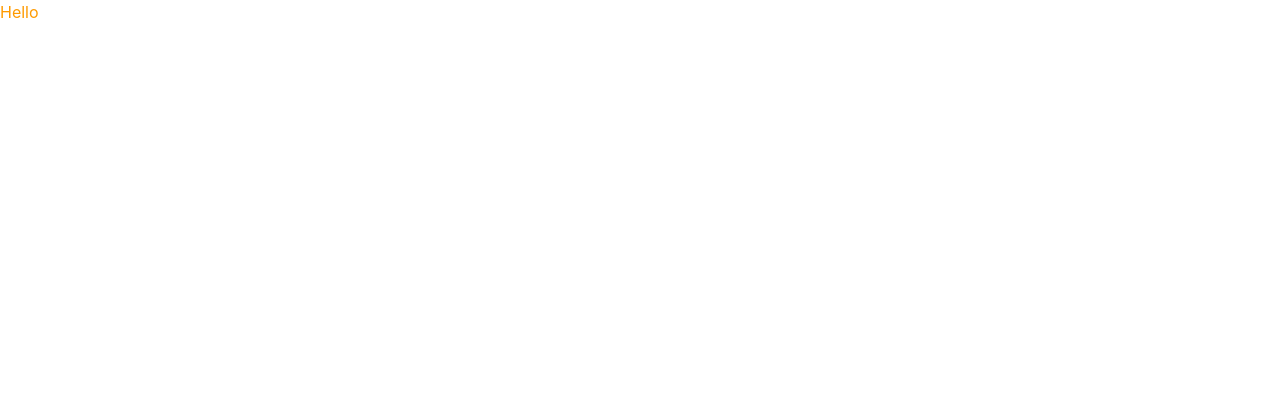
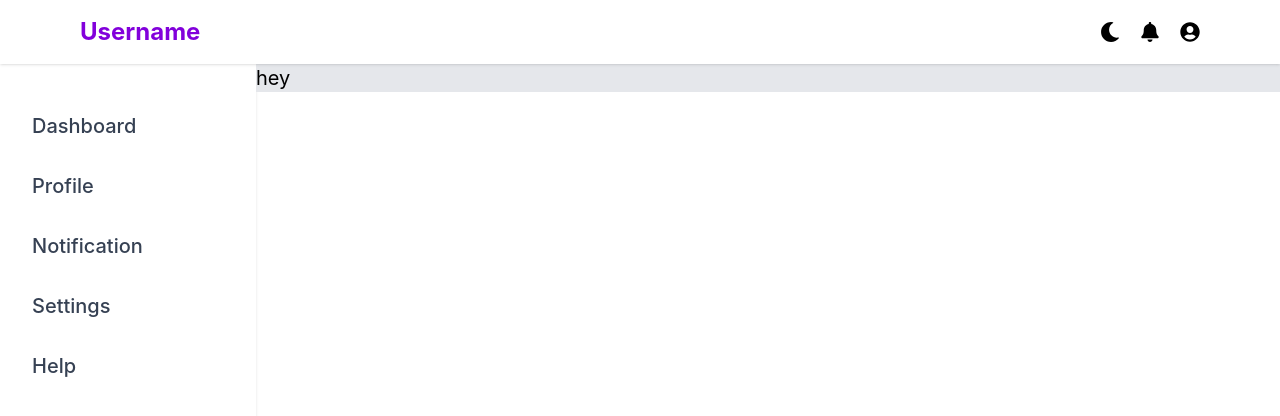
Before and after one commit to AmaanKhanGit/user-dashboard, a React (Vite) app: page / in a window 1280 px wide. Shown: the top 416 px of the page. Built offline with nearby package versions, Linux system fonts and the light colour scheme.

Commit message:
topbar and navbar added

```diff
--- a/src/Pages/Dashboard/Dashboard.jsx
+++ b/src/Pages/Dashboard/Dashboard.jsx
@@ -1,7 +1,11 @@
 import DashboardLayout from "../../components/DashboardLayout";
 
 const Dashboard = () => {
-  return <DashboardLayout></DashboardLayout>;
+  return (
+    <DashboardLayout>
+      <div className="text-xl bg-gray-200"> hey</div>
+    </DashboardLayout>
+  );
 };
 
 export default Dashboard;
--- a/src/components/DashboardLayout.jsx
+++ b/src/components/DashboardLayout.jsx
@@ -1,7 +1,16 @@
+import Sidebar from "./Sidebar";
 import Topnav from "./Topnav";
 
-const DashboardLayout = () => {
-  return <Topnav />;
+const DashboardLayout = ({ children }) => {
+  return (
+    <div className="h-full flex flex-col">
+      <Topnav />
+      <div className="flex flex-1">
+        <Sidebar />
+        <main className="flex-1 overflow-auto">{children}</main>
+      </div>
+    </div>
+  );
 };
 
 export default DashboardLayout;
--- /dev/null
+++ b/src/components/Sidebar.jsx
@@ -0,0 +1,19 @@
+const Sidebar = () => {
+  const links = ["Dashboard", "Profile", "Notification", "Settings", "Help"];
+  return (
+    <div className="py-10 px-6 w-64 shadow max-sm:hidden">
+      <div className=" flex flex-col gap-4 justify-between items-start ">
+        {links.map((link) => (
+          <div
+            key={link}
+            className="text-xl rounded w-full p-2 font-medium text-gray-700 cursor-pointer hover:bg-gray-100"
+          >
+            {link}
+          </div>
+        ))}
+      </div>
+    </div>
+  );
+};
+
+export default Sidebar;
--- a/src/components/Topnav.jsx
+++ b/src/components/Topnav.jsx
@@ -1,5 +1,18 @@
+import { FaMoon, FaBell, FaUserCircle, FaBars } from "react-icons/fa";
 const Topnav = () => {
-  return <div className="text-amber-500">Hello</div>;
+  return (
+    <div className=" shadow sticky top-0 z-20 bg-white h-16 ">
+      <div className="myContainer flex items-center  justify-between px-10 py-4">
+        <div className="text-2xl font-bold text-purple-700">Username</div>
+        <FaBars className="text-xl sm:hidden" />
+        <div className="flex items-center gap-5">
+          <FaMoon className="text-xl cursor-pointer" />
+          <FaBell className="text-xl cursor-pointer" />
+          <FaUserCircle className="text-xl cursor-pointer" />
+        </div>
+      </div>
+    </div>
+  );
 };
 
 export default Topnav;
--- a/src/index.css
+++ b/src/index.css
@@ -1,7 +1,17 @@
 @import "tailwindcss";
 
-* {
-  margin: 0;
-  padding: 0;
-  box-sizing: border-box;
+html,
+body,
+#root {
+  height: 100%;
 }
+
+@layer components {
+  .myBtn {
+    @apply px-4 py-2 rounded-lg bg-blue-600 text-white font-medium hover:bg-blue-700 transition-colors duration-200;
+  }
+
+  .myContainer {
+    @apply max-w-[1200px] mx-auto;
+  }
+}
```
